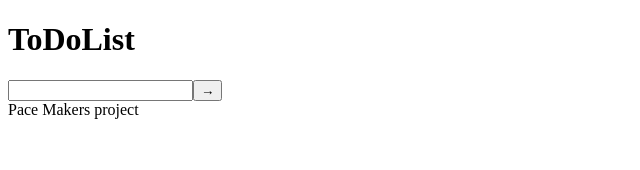
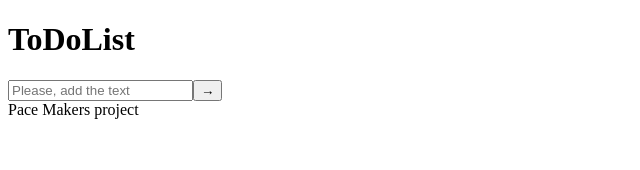
Before and after one commit to mashhhok/todo-list, a React (Create React App) app: page / in a window 1280 px wide. Shown: the top 170 px of the page, without its empty margins (0-640 px from the left). Built offline with nearby package versions, Linux system fonts and the light colour scheme.

Commit message:
[#4]: fixed adding todo

```diff
--- a/src/Layout/Main/Main.tsx
+++ b/src/Layout/Main/Main.tsx
@@ -1,6 +1,6 @@
 import React, { useState } from "react";
 import { InputForm } from "../../components/InputForm/InputForm";
-import { Todo } from "../../types";
+import { TodoI } from "../../types";
 
 // export interface Props {
 //
@@ -20,13 +20,13 @@ import { Todo } from "../../types";
 // })
 
 const Main = () => {
-  const [todos, setTodos] = useState<Todo[]>([]);
-  const [value, setValue] = useState("");
+  const [todos, setTodos] = useState<TodoI[]>([]);
 
-  const addTodo = (todoItem: Todo): void => {
+  const addToList = (todoItem: string): void => {
     if (todoItem) {
-      setTodos((todos) => [todoItem, ...todos]);
-      setValue("");
+      if (todoItem.trim().length === 0) return
+      const newTodo = { id: Date.now(), name: todoItem, complete: false }
+      setTodos([...todos, newTodo]);
       // setAllTodos(allTodos + 1);
     } else {
       alert("please, type the text");
@@ -35,7 +35,7 @@ const Main = () => {
 
   return (
     <div>
-      <InputForm value={value} setValue={setValue} addTodo={addTodo} />
+      <InputForm addTodo={addToList}/>
       {todos.map((todo) => (
         <li>{todo.name}</li>
       ))}
--- a/src/components/InputForm/InputForm.tsx
+++ b/src/components/InputForm/InputForm.tsx
@@ -1,25 +1,16 @@
-import React, { useRef } from "react";
-import { Todo } from "../../types";
+import React, {useState} from "react";
 
 export interface FormProps {
-  value: string;
-  setValue: any; //React.Dispatch<React.SetStateAction<string>>
-  addTodo: (todoItem: Todo) => void;
+  addTodo: (inputValue: string) => void
 }
 
 export const InputForm: React.FC<FormProps> = (props) => {
-  const todoTextInputRef = useRef<HTMLInputElement>(null);
+  const [value, setValue] = useState("");
 
   const submitHandler = (event: React.FormEvent) => {
     event.preventDefault();
-    const enteredText = todoTextInputRef.current!.value;
-    if (enteredText.trim().length === 0) return;
-    const newTodo = { id: Date.now(), name: enteredText, complete: false };
-    props.addTodo(newTodo);
-  };
-
-  const changeHandler = (event: React.ChangeEvent<HTMLInputElement>) => {
-    props.setValue(event.target.value);
+    props.addTodo(value)
+    setValue('')
   };
 
   // const toggleTodo = (id: any) => {
@@ -43,10 +34,10 @@ export const InputForm: React.FC<FormProps> = (props) => {
     >
       <div>
         <input
-          ref={todoTextInputRef}
+            placeholder={'Please, add the text'}
           type="text"
-          value={props.value}
-          onChange={changeHandler}
+          value={value}
+          onChange={(event) => setValue(event.target.value)}
         />
         <button type="submit">&rarr;</button>
       </div>
--- a/src/types.d.ts
+++ b/src/types.d.ts
@@ -1,4 +1,4 @@
-export interface Todo {
+export interface TodoI {
     id: number
     name: string
     complete: boolean
```
